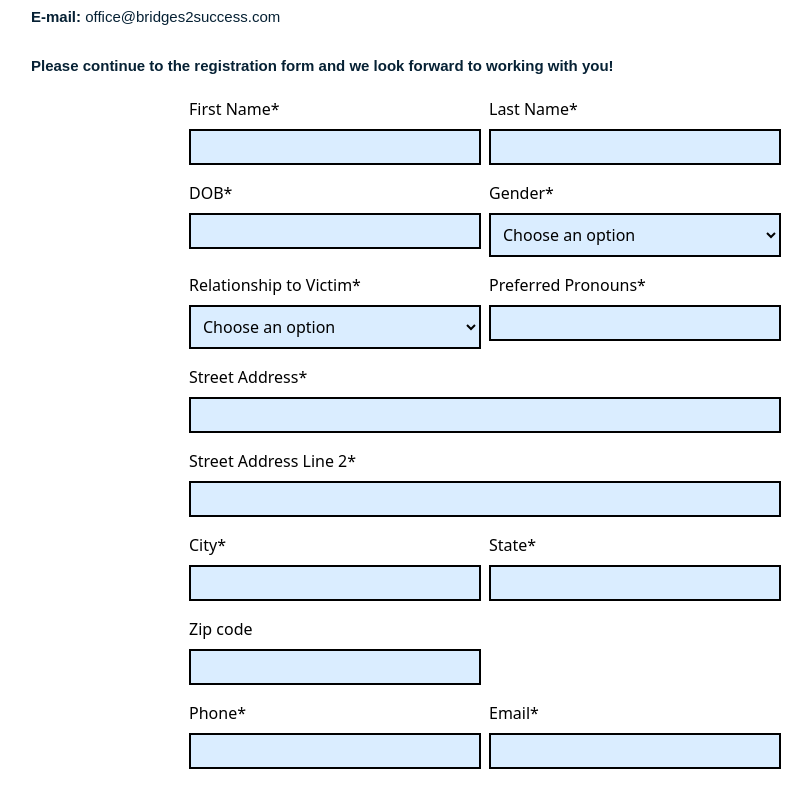
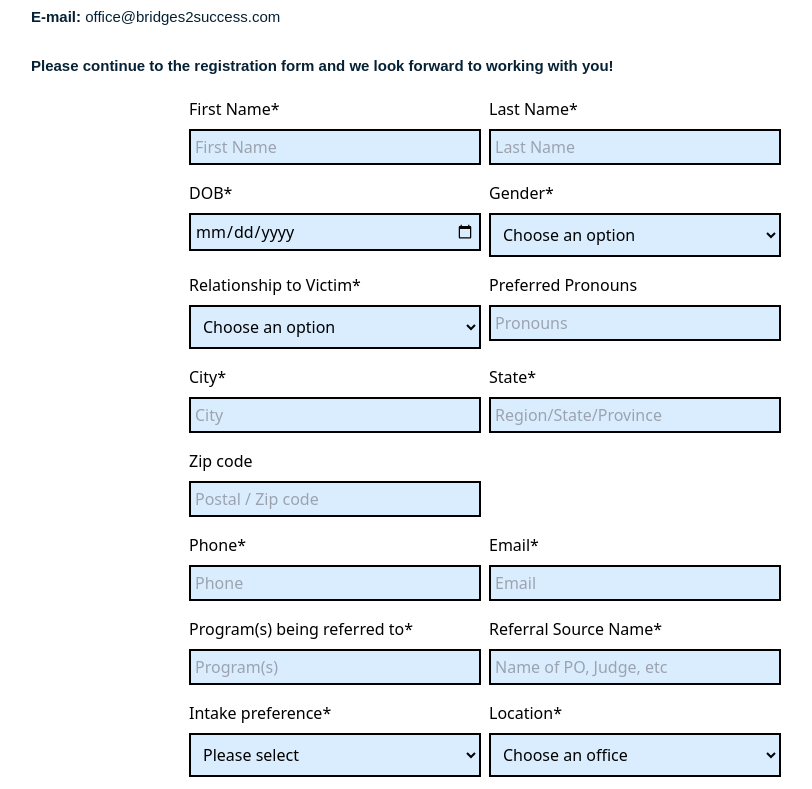
Before and after one commit to ralonzo1/Bridges2Success_Website, a React (Create React App) app: page /registration in a window 1280 px wide. Shown: the part 1300-2089 px from the top of the page, without its empty margins (151-963 px from the left). Built offline with nearby package versions, Linux system fonts and the light colour scheme; a web font is replaced by a local one.

Commit message:
Update Registration.js

```diff
--- a/src/pages/Registration.js
+++ b/src/pages/Registration.js
@@ -70,32 +70,31 @@ export default function Registration() {
                         <div className="flex flex-wrap mb-4">
                 <div className="w-full md:w-1/2 pr-2">
                     <label>First Name*</label>
-                    <input name="firstName" type="text" className="block w-full bg-[#DAEDFF] border-2 p-1 border-black mt-2 focus-visible:outline-[#FF4040]"/>
+                    <input name="firstName" type="text" className="block w-full bg-[#DAEDFF] border-2 p-1 border-black mt-2 focus-visible:outline-[#FF4040]" placeholder="First Name" required/>
                 </div>
                 <div className="w-full md:w-1/2 pr-2">
                     <label>Last Name*</label>
-                    <input name="lastName" type="text" className="block w-full bg-[#DAEDFF] border-2 p-1 border-black mt-2 focus-visible:outline-[#FF4040]"/>
+                    <input name="lastName" type="text" className="block w-full bg-[#DAEDFF] border-2 p-1 border-black mt-2 focus-visible:outline-[#FF4040]" placeholder="Last Name" required/>
                 </div>
             </div>
             <div className="flex flex-wrap mb-4">
                 <div className="w-full md:w-1/2 pr-2">
                     <label>DOB*</label>
-                    <input name="DOB" type="text" className="block w-full bg-[#DAEDFF] border-2 p-1 border-black mt-2 focus-visible:outline-[#FF4040]"/>
+                    <input name="DOB" type="date" className="block w-full bg-[#DAEDFF] border-2 p-1 border-black mt-2 focus-visible:outline-[#FF4040]" placeholder="Date of Birth" required/>
                 </div>
                 <div className="w-full md:w-1/2 pr-2">
                     <label>Gender*</label>
-                    <select name="gender" className="block w-full bg-[#DAEDFF] border-2 p-2 border-black mt-2 focus-visible:outline-[#FF4040]">
+                    <select name="gender" className="block w-full bg-[#DAEDFF] border-2 p-2 border-black mt-2 focus-visible:outline-[#FF4040]" required>
                         <option value="">Choose an option</option>
                         <option value="Male">Male</option>
                         <option value="Female">Female</option>
                     </select>
-
                 </div>
             </div>
             <div className="flex flex-wrap mb-4">
                 <div className="w-full md:w-1/2 pr-2">
                     <label>Relationship to Victim*</label>
-                    <select name="relationshipWithVictim" className="block w-full bg-[#DAEDFF] border-2 p-2 border-black mt-2 focus-visible:outline-[#FF4040]">
+                    <select name="relationshipWithVictim" className="block w-full bg-[#DAEDFF] border-2 p-2 border-black mt-2 focus-visible:outline-[#FF4040]" required>
                         <option value="">Choose an option</option>
                         <option value="Intimate Partner">Intimate Partner</option>
                         <option value="Family Member">Family Member</option>
@@ -104,11 +103,11 @@ export default function Registration() {
                     </select>
                 </div>
                 <div className="w-full md:w-1/2 pr-2">
-                    <label>Preferred Pronouns*</label>
-                    <input name="preferredPronouns" type="text" className="block w-full bg-[#DAEDFF] border-2 p-1 border-black mt-2 focus-visible:outline-[#FF4040]"/>
+                    <label>Preferred Pronouns</label>
+                    <input name="preferredPronouns" type="text" className="block w-full bg-[#DAEDFF] border-2 p-1 border-black mt-2 focus-visible:outline-[#FF4040]" placeholder="Pronouns"/>
                 </div>
             </div>
-            <div className="flex mb-4">
+            {/* <div className="flex mb-4">
                 <div className="w-full pr-2">
                     <label>Street Address*</label>
                     <input name="streetAddress1" type="text" className="block w-full bg-[#DAEDFF] border-2 p-1 border-black mt-2 focus-visible:outline-[#FF4040]"/>
@@ -119,42 +118,42 @@ export default function Registration() {
                     <label>Street Address Line 2*</label>
                     <input name="streetAddress2" type="text" className="block w-full bg-[#DAEDFF] border-2 p-1 border-black mt-2 focus-visible:outline-[#FF4040]"/>
                 </div>
-            </div>
+            </div> */}
             <div className="flex flex-wrap mb-4">
                 <div className="w-full md:w-1/2 pr-2">
                     <label>City*</label>
-                    <input name="city" type="text" className="block w-full bg-[#DAEDFF] border-2 p-1 border-black mt-2 focus-visible:outline-[#FF4040]"/>
+                    <input name="city" type="text" className="block w-full bg-[#DAEDFF] border-2 p-1 border-black mt-2 focus-visible:outline-[#FF4040]" placeholder="City"/>
                 </div>
                 <div className="w-full md:w-1/2 pr-2">
                     <label>State*</label>
-                    <input name="state" type="text" className="block w-full bg-[#DAEDFF] border-2 p-1 border-black mt-2 focus-visible:outline-[#FF4040]"/>
+                    <input name="state" type="text" className="block w-full bg-[#DAEDFF] border-2 p-1 border-black mt-2 focus-visible:outline-[#FF4040]" placeholder="Region/State/Province"/>
                 </div>
             </div>
             <div className="flex flex-wrap mb-4">
                 <div className="w-full md:w-1/2 pr-2">
                     <label>Zip code</label>
-                    <input name="zipCode" type="text" className="block w-full bg-[#DAEDFF] border-2 p-1 border-black mt-2 focus-visible:outline-[#FF4040]"/>
+                    <input name="zipCode" type="text" className="block w-full bg-[#DAEDFF] border-2 p-1 border-black mt-2 focus-visible:outline-[#FF4040]" placeholder="Postal / Zip code"/>
                 </div>
 
             </div>
             <div className="flex flex-wrap mb-4">
                 <div className="w-full md:w-1/2 pr-2">
                     <label>Phone*</label>
-                    <input name="phone" type="text" className="block w-full bg-[#DAEDFF] border-2 p-1 border-black mt-2 focus-visible:outline-[#FF4040]"/>
+                    <input name="phone" type="text" className="block w-full bg-[#DAEDFF] border-2 p-1 border-black mt-2 focus-visible:outline-[#FF4040]" placeholder="Phone"/>
                 </div>
                 <div className="w-full md:w-1/2 pr-2">
                     <label>Email*</label>
-                    <input name="email" type="email" className="block w-full bg-[#DAEDFF] border-2 p-1 border-black mt-2 focus-visible:outline-[#FF4040]"/>
+                    <input name="email" type="email" className="block w-full bg-[#DAEDFF] border-2 p-1 border-black mt-2 focus-visible:outline-[#FF4040]" placeholder="Email"/>
                 </div>
             </div>
             <div className="flex flex-wrap mb-4">
                 <div className="w-full md:w-1/2 pr-2">
                     <label>Program(s) being referred to*</label>
-                    <input name="programsReferredTo" type="text" className="block w-full bg-[#DAEDFF] border-2 p-1 border-black mt-2 focus-visible:outline-[#FF4040]"/>
+                    <input name="programsReferredTo" type="text" className="block w-full bg-[#DAEDFF] border-2 p-1 border-black mt-2 focus-visible:outline-[#FF4040]" placeholder="Program(s)"/>
                 </div>
                 <div className="w-full md:w-1/2 pr-2">
                     <label>Referral Source Name*</label>
-                    <input name="referredBy" type="text" className="block w-full bg-[#DAEDFF] border-2 p-1 border-black mt-2 focus-visible:outline-[#FF4040]"/>
+                    <input name="referredBy" type="text" className="block w-full bg-[#DAEDFF] border-2 p-1 border-black mt-2 focus-visible:outline-[#FF4040]" placeholder="Name of PO, Judge, etc"/>
                 </div>
             </div>
             <div className="flex flex-wrap mb-4">
@@ -196,7 +195,6 @@ export default function Registration() {
                 <label for="dropzone-file" className="flex flex-col items-center justify-center w-full h-16 border border-black cursor-pointer bg-[#DAEDFF] ">
                     <div className="flex flex-col items-center justify-center pt-3 ">
                         <p className="mb-2 text-base text-[#373B4D] italic leading-10">Upload Photo <span className="text-2xl font-semibold">+</span>
-
                         </p>
                     </div>
                     <input id="dropzone-file" type="file" name="pictureFile" className="hidden" />
@@ -207,9 +205,11 @@ export default function Registration() {
             <p className="text-left italic pt-5"> <input type="checkbox" name="chkAgree" checked={isAgreeChecked} onChange={handleAgreeChange} className="mr-4"/>I agree to follow through with  the remainder of my intake process when I receive the next steps</p>
             <p className="text-left italic pt-5"> <input type="checkbox" name="chkPermission" checked={isPermissionChecked} onChange={handlePermissionChange} className="mr-4"/>I give you permission to communicate with my referral source about my case. </p>
             <p className="text-left text-sm italic pl-6">*This authorization is good for 60 days.</p>
-            <div className="text-center my-10"><button type="submit" className="bg-[#373B4D] text-xl text-white py-3 px-8 text-center">Submit</button></div>
+            <div className="text-center my-10"><iframe title="reCAPTCHA" width="304" height="78" role="presentation" name="a-idlxoy38fk0o" frameborder="0" scrolling="no" sandbox="allow-forms allow-popups allow-same-origin allow-scripts allow-top-navigation allow-modals allow-popups-to-escape-sandbox allow-storage-access-by-user-activation" src="https://www.google.com/recaptcha/enterprise/anchor?ar=1&amp;k=6Ld0J8IcAAAAANyrnxzrRlX1xrrdXsOmsepUYosy&amp;co=aHR0cHM6Ly93d3cuYnJpZGdlczJzdWNjZXNzLmNvbTo0NDM.&amp;hl=en&amp;v=9pvHvq7kSOTqqZusUzJ6ewaF&amp;theme=light&amp;size=normal&amp;cb=y6n5us26awsl"></iframe></div>
+            <div className="text-center my-10"><button type="submit" className="bg-[#373B4D] text-xl text-white py-3 px-8 text-center m-auto">Submit</button></div>
+
         </form>
-        {showThankYou && <p className='text-lg font-semibold mt-4 text-center text-green-600'>Thank you! Please check your mail.</p>}
+        {showThankYou && <p className='text-lg font-semibold mt-4 text-center text-green-600'>Your registration has been submitted! Please check your email for confirmation</p>}
 
     </main>
 
```
Lines whose indentation alone changed are shown as unchanged.
